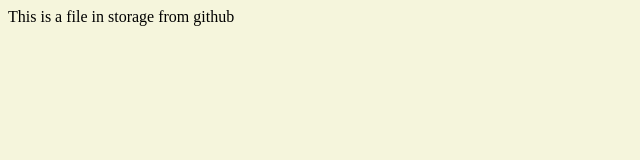
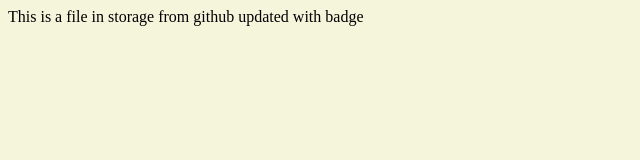
Before and after one commit to jintoppy/github-action-azure-storage-static, a plain HTML site: page index.html in a window 1280 px wide. Shown: the whole page, without its empty margins (0-640 px from the left). Drawn offline with Linux system fonts and the light colour scheme.

```diff
--- a/index.html
+++ b/index.html
@@ -7,6 +7,6 @@
     <link rel="stylesheet" href="styles.css">
 </head>
 <body>
-    This is a file in storage from github
+    This is a file in storage from github updated with badge
 </body>
 </html>
```
Also changed, not shown: 2 other files.
